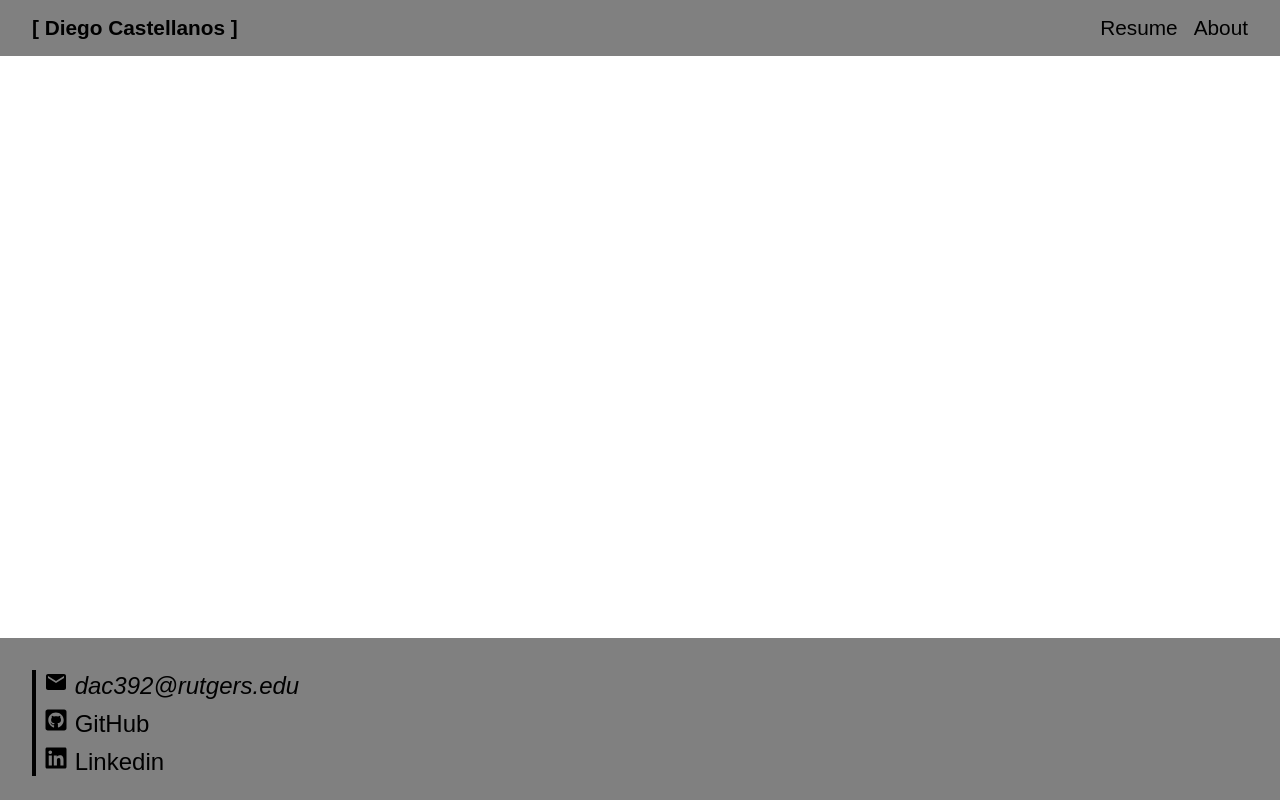
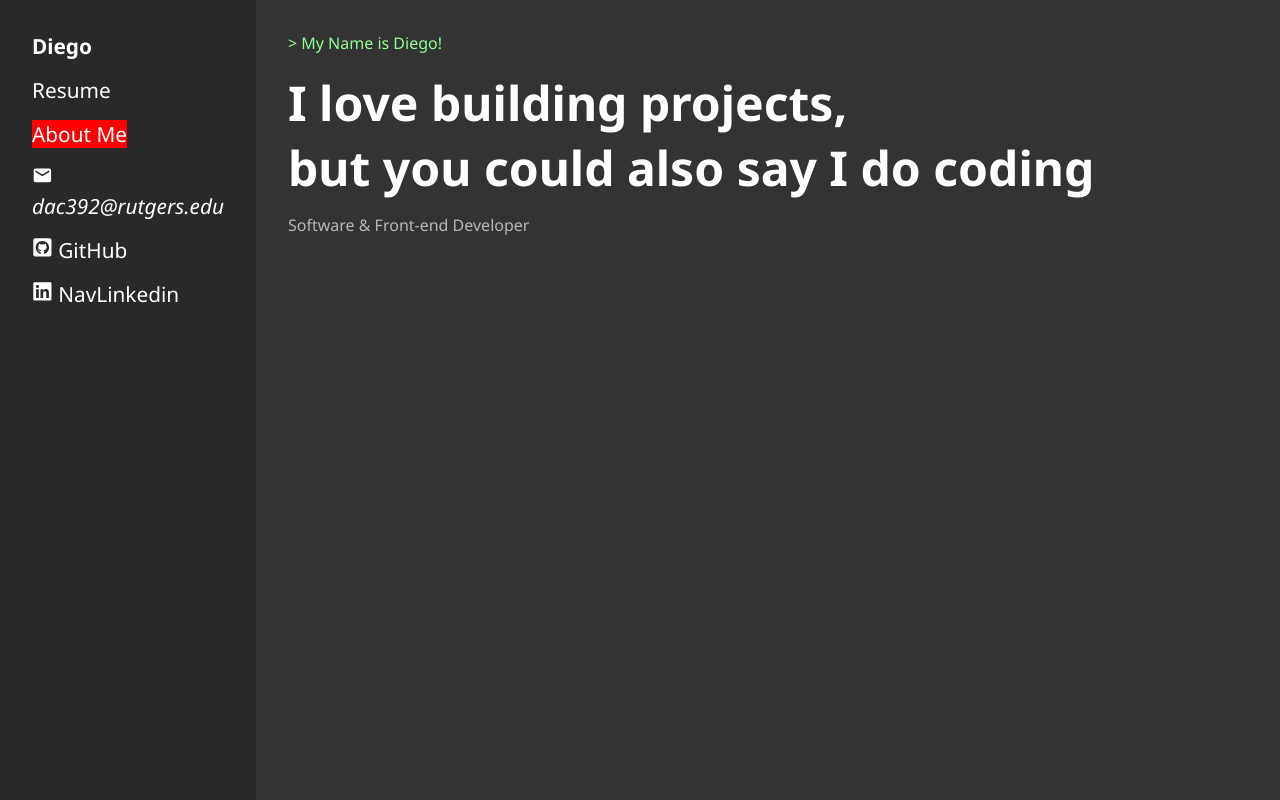
Before and after one commit to dac392/Portfolio-Personal-Website, a React (Create React App) app: page /about in a window 1280 px wide. Built offline with nearby package versions, Linux system fonts and the light colour scheme.

Commit message:
I like this layout better

```diff
--- a/public/index.html
+++ b/public/index.html
@@ -2,6 +2,9 @@
 <html lang="en">
   <head>
     <meta charset="utf-8" />
+    <link rel="preconnect" href="https://fonts.googleapis.com">
+<link rel="preconnect" href="https://fonts.gstatic.com" crossorigin>
+<link href="https://fonts.googleapis.com/css2?family=Noto+Sans:ital,wght@0,100;0,400;0,700;1,100;1,400;1,700&display=swap" rel="stylesheet">
     <link rel="icon" href="%PUBLIC_URL%/favicon.ico" />
     <meta name="viewport" content="width=device-width, initial-scale=1" />
     <meta name="theme-color" content="#000000" />
--- a/src/App.css
+++ b/src/App.css
@@ -1,19 +1,21 @@
+/* @import url('https://fonts.googleapis.com/css2?family=Noto+Sans:ital,wght@0,100;0,400;0,700;1,100;1,400;1,700&display=swap'); */
 *,
 *::before,
 *::after{
   margin: 0;
   padding: 0;
   box-sizing: border-box;
-  font-family: sans-serif;
+  font-family: 'Noto Sans', sans-serif;
 }
 /*
     APP THINGS
 */
 .App{
   display: flex;
-  flex-direction: column;
-  justify-content: space-between;
+  flex-direction: row;
+  /* justify-content: space-between; */
   height: 100vh;
+  width: 100vw;
 }
 
 
@@ -21,45 +23,50 @@
     HEADER THINGS
 */
 header{
-  background-color: gray;
-  padding: 1em 2em 1em 2em;
+  background-color: #292929;
+  padding: 2em;
   display: flex;
-  justify-content: space-between;
+  flex-direction: column;
+  justify-content: flex-start;
 }
 
 header a{
   position: relative;
   text-decoration: none;
-  color: black;
+  color: white;
   font-size: 1.3em;
-
 }
 
 header a::after{
   content: "";
   position: absolute;
-  background-color: #ff3c78;
-  height: 3px;
+  /* background-color: #ff3c78; */
+  background-color: #93FF96;
+  height: 0;
+  width: 3px;
+  left: -10px;
+  /* height: 3px;
   width: 0;
   left: 0;
-  bottom: -10px;
-  transition: all ease-in-out 0.35s;
+  bottom: -10px; */
+  transition: all ease-in-out 0.25s;
 }
 
 header a:hover::after{
-  width: 100%;
+  /* width: 100%; */
+  height: 100%;
 }
 
 .main-nav ul{
   list-style: none;
-  height: 100%;
-  display: flex;
-  align-items: center;
+}
+
+.main-nav .active{
+  background-color: red;
 }
 
 header li {
-  text-align: right;
-  margin-left: 1rem;
+  margin-bottom: 1em;
 }
 
 
@@ -67,9 +74,6 @@ header li {
     FOOTER THINGS
 */
 footer{
-  /* position: fixed;
-  left: 0;
-  bottom: 0; */
   width: 100%;
   background-color: gray;
   padding: 2em 2em 1em 2em;
@@ -100,9 +104,11 @@ footer a, footer p {
 .home{
   display: flex;
   flex-direction: column;
-  align-items: center;
   padding: 2em;
   height: 100%;
+  width: 100%;
+  background-color: #333;
+  color: white;
 }
 
 .home *:not(h1){
@@ -110,12 +116,21 @@ footer a, footer p {
 }
 
 .home h1{
-  margin-bottom: 0.4em;
+  font-size: 3em;
+  margin-bottom: 0.2em;
+}
+
+.p-title{
+  color: #93FF96;
+}
+
+.subtitle{
+  color: #b8b8b8;
+  font-size: 1.2em;
 }
 
 .home img{
   border-radius: 50%;
-  /* transform: rotate(-10deg); */
 }
 @media screen and (min-width: 600px){
 
--- a/src/App.js
+++ b/src/App.js
@@ -2,16 +2,17 @@ import './App.css';
 import { Route, Routes } from 'react-router-dom';
 import Header from './Components/Header';
 import Home from './Components/Home';
-import Footer from './Components/Footer';
 
 function App() {
   return (
     <div className="App">
       <Header />
         <Routes>
-          <Route exact path="/" element={ <Home /> } />
+          <Route exact path="/welcome" element={ <Home /> } />
+          <Route path="/resume" element={ <Home />} />
+          <Route path="/about" element={<Home/>} />
         </Routes>
-      <Footer />
+      {/* <Footer /> */}
     </div>
   );
 }
--- a/src/Components/Header.js
+++ b/src/Components/Header.js
@@ -1,14 +1,28 @@
 import React from "react";
-import { Link } from 'react-router-dom';
+import { NavLink } from 'react-router-dom';
+import { FaGithubSquare, FaLinkedin } from "react-icons/fa";
+import { MdEmail } from "react-icons/md"
 
 const Header = ()=>{
     return (
         <header>
-            <strong className="h1-name"><Link to="/">[ Diego Castellanos ]</Link></strong>
             <nav className="main-nav">
                 <ul>
-                    <li><Link to="/resume">Resume</Link></li>
-                    <li><Link to="/about">About</Link></li>
+                    <li><NavLink
+                        exact to="/welcome"
+                        className={(navData) => (navData.isActive? 'active':'')}
+                        ><strong>Diego</strong></NavLink></li>
+                    <li><NavLink
+                        to="/resume" activeClassName="active"
+                        className={(navData) => (navData.isActive? 'active':'')}
+                        >Resume</NavLink></li>
+                    <li><NavLink
+                        to="/about"
+                        className={(navData) => (navData.isActive? 'active':'')}
+                        >About Me</NavLink></li>
+                    <li><address><a href="mailto:dac392@gmail.com"><MdEmail /> dac392@rutgers.edu</a></address></li>
+                    <li><a href="https://github.com/dac392" target="_blank" rel="noreferrer"><FaGithubSquare /> GitHub</a></li>
+                    <li><a href="https://www.NavLinkedin.com/feed/" target="_blank" rel="noreferrer"><FaLinkedin /> NavLinkedin</a></li>
                 </ul>
             </nav>
         </header>
--- a/src/Components/Home.js
+++ b/src/Components/Home.js
@@ -1,13 +1,12 @@
 import React from "react";
-import professional from '../styles/professional.jpg'
 
 const Home = ()=>{
     return (
         <div className="home">
-            <img src={professional} alt="Diego's profile" height={200} width={200} />
-            <p>Name's Diego!</p>
-            <h1>I love problem solving<br/>but you could also say I do coding</h1>
-            <p>I am a software developer in the New York City area</p>
+            {/* <img src={professional} alt="Diego's profile" height={200} width={200} /> */}
+            <p className="p-title">&gt; My Name is Diego!</p>
+            <h1>I love building projects,<br/>but you could also say I do coding</h1>
+            <p className="subtitle"><small>Software & Front-end Developer</small></p>
         </div>
     );
 }
```
